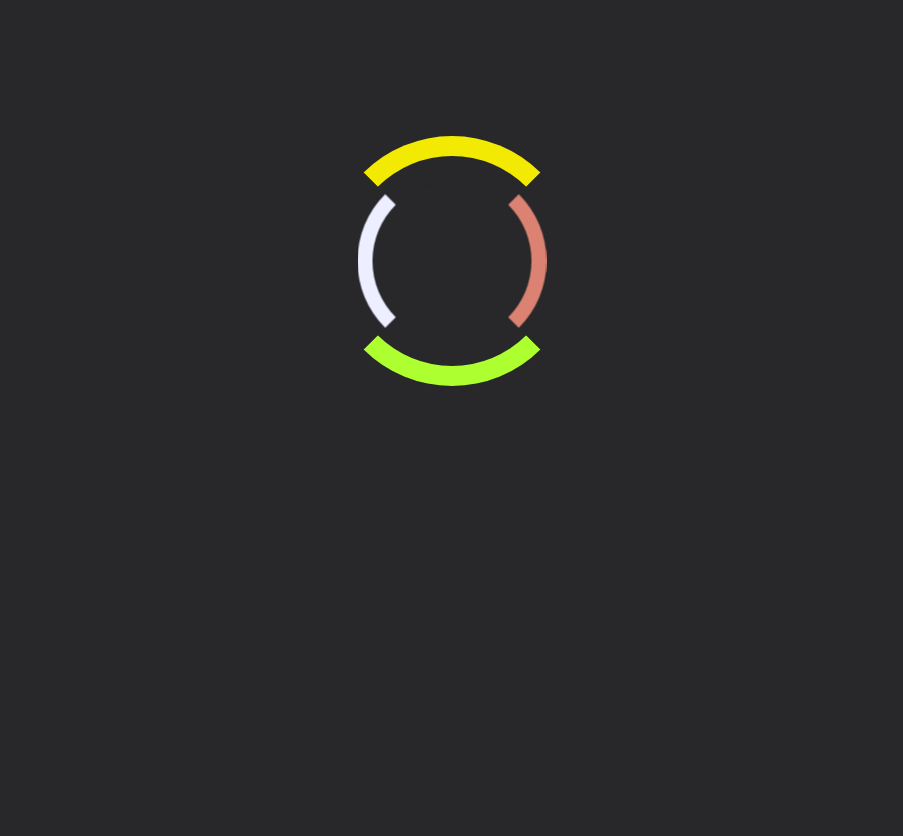
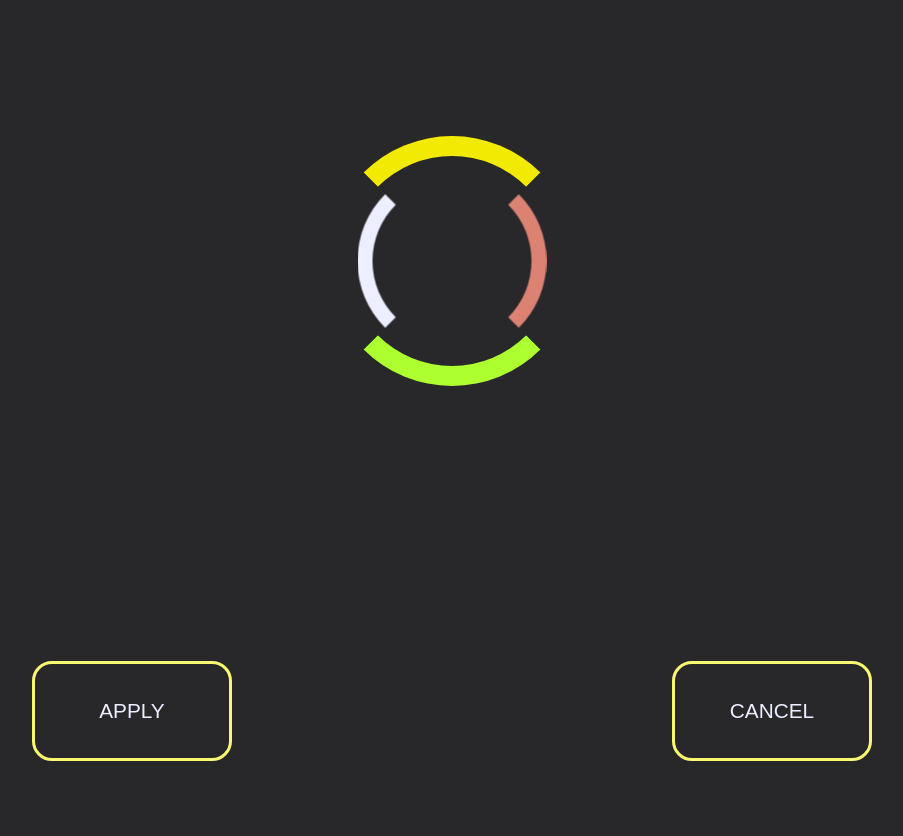
Before and after one commit to farrukh-ahm/effects, a plain HTML site: page index.html in a window 1280 px wide. Shown: the part 2004-2840 px from the top of the page, without its empty margins (188-1091 px from the left). Before the commit the page ends 2590 px from the top, so only its background shows below. Drawn offline with Linux system fonts and the light colour scheme.

Commit message:
Add buttons with ripple effect

```diff
--- a/assets/script.js
+++ b/assets/script.js
@@ -0,0 +1,15 @@
+let buttons = document.getElementsByClassName("btns");
+let button = ""
+for(button of buttons){
+    button.addEventListener("click", function(e) {
+        let posX = e.offsetX;
+        let posY = e.offsetY;
+        // console.log(posX, posY);
+        this.classList.add("ripple");
+        this.style.setProperty("--x", `${posX}px`)
+        this.style.setProperty("--y", `${posY}px`)
+        this.addEventListener("animationend", function(){
+            this.classList.remove("ripple")
+        })
+    });
+}
--- a/assets/style.css
+++ b/assets/style.css
@@ -365,3 +365,51 @@ body {background-color: #28282B;
         50%{transform: translate(-50%, -50%) rotate(-360deg) scale(0.8);}
         100%{transform: translate(-50%, -50%) rotate(-720deg) scale(0.6);}
 }
+
+                                        /* --------------- CLICK BUTTONS -------------- */
+
+#click-buttons {width: 100%;
+                height: 15.625rem;
+                display: flex;
+                justify-content: center;
+                /* background-color: #f9f871; */
+}
+
+.btns {height: 100px;
+       width: 200px;
+       appearance: none;
+       margin: auto;
+       font-size: 130%;
+       border: 3px solid #f9f871;
+       border-radius: 20px;
+       background-color: transparent;
+       text-transform: uppercase;
+       color: #edeeff;
+       position: relative;
+       display: inline-grid;
+       place-items: center;
+       /*isolation: isolate;*/ /* Bfore would be stuck to before the button and won't escape creating bugs */
+       cursor: pointer;
+       overflow: hidden;
+}
+
+.btns::before {content: "";
+               position: absolute;
+               top: var(--y);
+               left: var(--x);
+               width: 120%;
+               aspect-ratio: 1/1;
+               transform: translate(-50%, -50%) scale(0);
+               border-radius: 50%;
+               z-index: -999;
+               background-color: #fff;
+               opacity: 0.5;
+}
+
+.ripple::before {animation: pulse 0.5s linear;}
+
+@keyframes pulse {
+        100% {transform: translate(-50%, -50%) scale(1);
+                opacity: 0;
+        }
+}
--- a/index.html
+++ b/index.html
@@ -8,6 +8,7 @@
     <title>Styles</title>
 </head>
 <body>
+    <!-- SLIDING CARDS -->
     <div id="sliding-boxes">
         <div class="slide">
             <h2>Deceased (Part 2)</h2>
@@ -56,12 +57,14 @@
             </p>
         </div>
     </div>
+    <!-- ROTATING EFFECTS -->
     <div id="rotation" >
         <p>X</p>
         <div class="outer-circle"></div>
         <div class="inner-circle"></div>
         <div class="core"></div>
     </div>
+    <!-- HOVER CARD -->
     <div id="card-container">
         <div id="card">
             <h2>Hello There!</h2>
@@ -71,6 +74,7 @@
             </p>
         </div>
     </div>
+    <!-- LOADING ANIMATIONS -->
     <div id="text-anime-box">
         <h1 class="effects">EFFECTS</h1>
     </div>
@@ -79,5 +83,11 @@
             <div id="inner-rotation"></div>
         </div>
     </div>
+    <!-- CLICK BUBBLE -->
+    <div id="click-buttons">
+        <button class="btns">Apply</button>
+        <button class="btns">Cancel</button>
+    </div>
+    <script src="./assets/script.js"></script>
 </body>
 </html>
```
